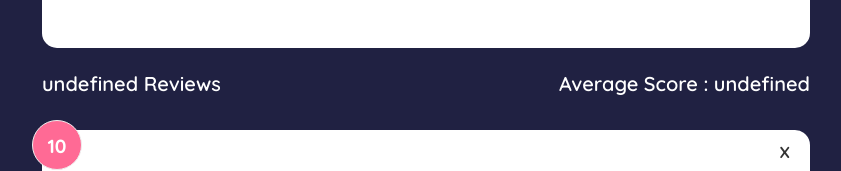
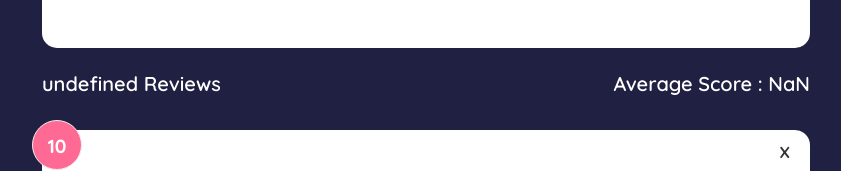
Before and after one commit to akshatsabavat/Swelt--Intro, a Svelte app in the folder svelte-feedback-app/: page / in a window 1280 px wide. Shown: the part 380-551 px from the top of the page, without its empty margins (214-1055 px from the left). Built offline with nearby package versions, Linux system fonts and the light colour scheme.

Commit message:
stats component --failed

```diff
--- a/svelte-feedback-app/src/component/FeedbackStats.svelte
+++ b/svelte-feedback-app/src/component/FeedbackStats.svelte
@@ -1,9 +1,12 @@
 <script>
-    import { FeedbackStore } from "../FeedbackStore"
+    import { FeedbackStore } from "../FeedbackStore";
     $: count = $FeedbackStore.lenght
-    $: average = $FeedbackStore.reduce((acc, {storeRating}) => {
-        acc + storeRating
-    },0)
+    $: average = $FeedbackStore.reduce((acc, {rating}) =>
+        acc + rating
+    ,0)/$FeedbackStore.lenght
+
+    console.log(count)
+    console.log(average)
 </script>
 
 <main>
```
Also changed, not shown: svelte-feedback-app/src/component/FeedbackItem.svelte (+5 -4 lines).
